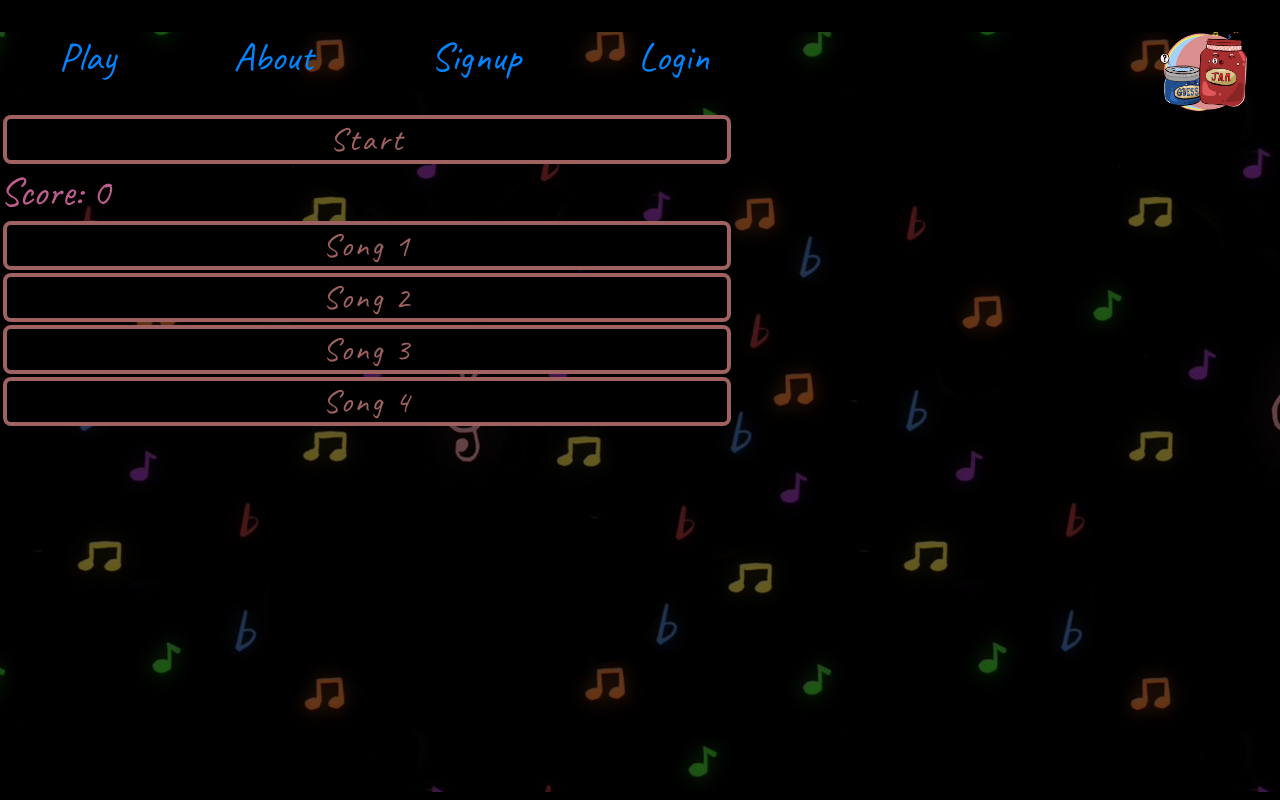
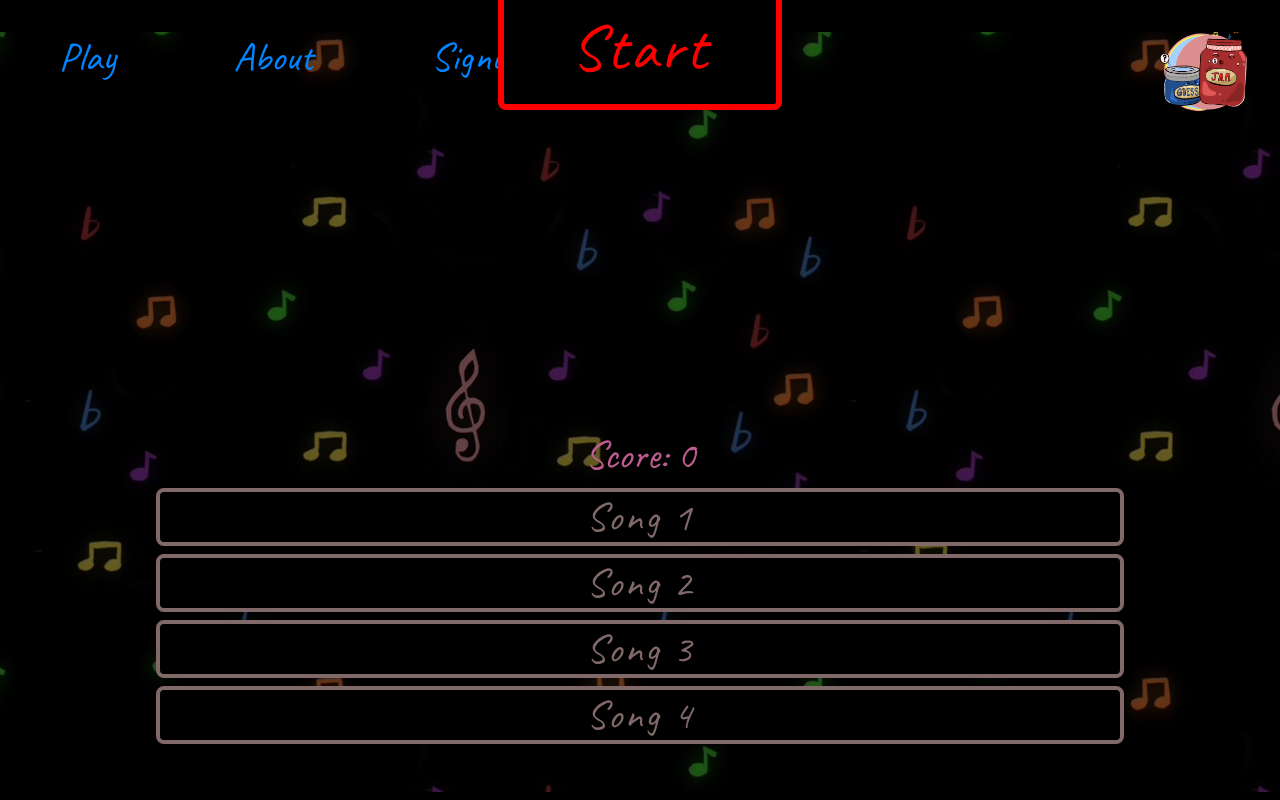
Before and after one commit to ronquiaj/Guess_Jam, a React (Create React App) app in the folder client/: page /game in a window 1280 px wide. Built offline with nearby package versions, Linux system fonts and the light colour scheme.

Commit message:
Deletegated GameDesktop styles

```diff
--- a/client/src/components/global/Button/styles.scss
+++ b/client/src/components/global/Button/styles.scss
@@ -18,12 +18,12 @@
   cursor: pointer;
   font-family: "Caveat", cursive;
   letter-spacing: 0.15rem;
-  width: 45rem;
-  font-size: 2rem;
+  width: 60rem;
+  font-size: 2.5rem;
   text-align: center;
   transition: 500ms ease;
   border-radius: 0.5rem;
-  margin: 0.2rem;
+  margin: 0.5rem;
   @include breakpoint("sm") {
     width: 90vw;
     font-size: 1.7rem;
--- a/client/src/routes/GamePage/GamePage.tsx
+++ b/client/src/routes/GamePage/GamePage.tsx
@@ -86,6 +86,7 @@ const GamePage: FC = () => {
         ]}
         verifySong={verifySong}
         currentTracks={currentTracks}
+        openingCountdownOver={openingCountdownOver}
       />
     </>
   );
--- a/client/src/routes/GamePage/components/ButtonContainer/ButtonContainer.tsx
+++ b/client/src/routes/GamePage/components/ButtonContainer/ButtonContainer.tsx
@@ -13,16 +13,12 @@ export type Props = {
       alternateName: string;
     };
   }[];
+  className?: string;
 };
 
-const ButtonContainer: FC<Props> = ({ buttons }: Props) => {
+const ButtonContainer: FC<Props> = ({ buttons, className }: Props) => {
   return (
-    <div
-    //   className={`gamepage--button-container ${
-    //     !openingCountdownOver &&
-    //     "gamepage-container--center-col--button-container--disabled"
-    //   }`}
-    >
+    <div className={className}>
       {buttons.map((button) => (
         <Button onClick={button.onClick}>
           {button.condition
--- a/client/src/routes/GamePage/screens/Desktop/GameDesktop.tsx
+++ b/client/src/routes/GamePage/screens/Desktop/GameDesktop.tsx
@@ -19,6 +19,7 @@ type Props = {
   songs: GetTracks_tracks[];
   verifySong: (songName: string) => void;
   currentTracks: GetTracks_tracks[];
+  openingCountdownOver: boolean;
 };
 
 const GameDesktop: FC<Props> = ({
@@ -31,6 +32,7 @@ const GameDesktop: FC<Props> = ({
   songs,
   verifySong,
   currentTracks,
+  openingCountdownOver,
 }: Props) => {
   const buttons = {
     buttons: songs.map((song, index) => ({
@@ -71,7 +73,13 @@ const GameDesktop: FC<Props> = ({
         <Typography light={false} variant="hot-pink">
           Score: <span>{score.current}</span>
         </Typography>
-        <ButtonContainer buttons={buttons.buttons} />
+        <ButtonContainer
+          className={`gamepage--button-container ${
+            !openingCountdownOver &&
+            "gamepage-container--center-col--button-container--disabled"
+          }`}
+          buttons={buttons.buttons}
+        />
       </div>
     </div>
   );
--- a/client/src/routes/GamePage/screens/Desktop/styles.scss
+++ b/client/src/routes/GamePage/screens/Desktop/styles.scss
@@ -1,3 +1,32 @@
 @import "styles/colors";
 @import "styles/effects";
 @import "styles/breakpoints";
+
+.gamepage-container {
+  &--center-col {
+    display: flex;
+    flex-direction: column;
+    height: 80vh;
+    justify-content: flex-end;
+    align-items: center;
+    &--big-button {
+      margin-bottom: 20rem;
+      width: 15rem;
+      padding: 1rem;
+      color: $red-on;
+      border: 6px solid $red-on;
+      font-size: 4rem;
+    }
+    &--ready-set-go {
+      margin-bottom: 20rem;
+    }
+    &--button-container {
+      &--disabled {
+        & > * {
+          pointer-events: none;
+          filter: grayscale(60%);
+        }
+      }
+    }
+  }
+}
--- a/client/src/routes/GamePage/styles.scss
+++ b/client/src/routes/GamePage/styles.scss
@@ -1,35 +1,2 @@
 @import "../../styles/colors.scss";
 @import "../../styles/effects.scss";
-
-.gamepage--button-container {
-  display: flex;
-  flex-direction: column;
-  justify-content: space-around;
-  &--disabled {
-    & > * {
-      pointer-events: none;
-      filter: grayscale(60%);
-    }
-  }
-}
-
-.gamepage-container {
-  // &--center-col {
-  //   display: flex;
-  //   flex-direction: column;
-  //   height: 80vh;
-  //   justify-content: flex-end;
-  //   align-items: center;
-  //   &--big-button {
-  //     margin-bottom: 7.5rem;
-  //     width: 15rem;
-  //     padding: 1rem;
-  //     color: $red-on;
-  //     border: 6px solid $red-on;
-  //     font-size: 4rem;
-  //   }
-  //   &--ready-set-go {
-  //     margin-bottom: 5rem;
-  //   }
-  // }
-}
```
